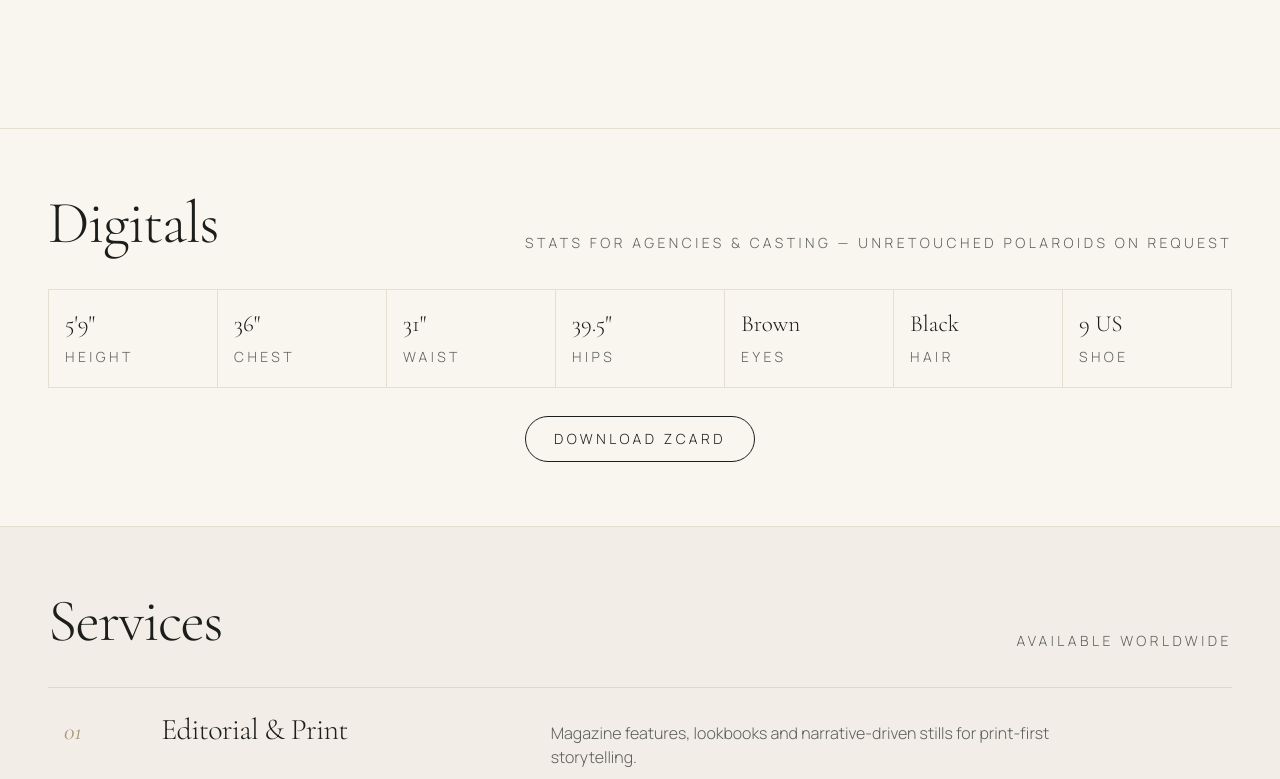
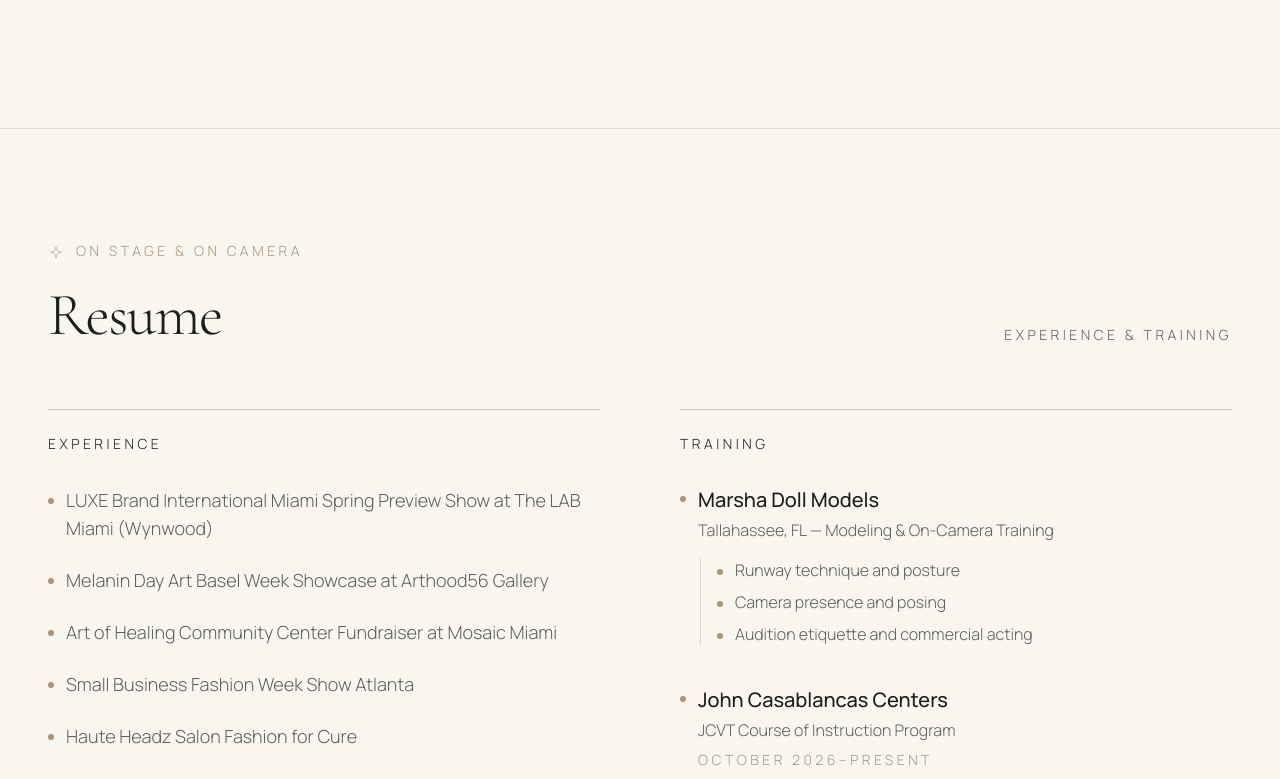
Before and after one commit to holygmusic-svg/chantae, a React (Create React App) app in the folder frontend/: page / in a window 1280 px wide. Shown: the part 1860-2639 px from the top of the page. Built offline with nearby package versions, Linux system fonts and the light colour scheme.

Commit message:
Place Resume section between Story and Digitals

```diff
--- a/frontend/src/App.js
+++ b/frontend/src/App.js
@@ -6,6 +6,7 @@ import { Nav } from "@/components/Nav";
 import { Hero } from "@/components/Hero";
 import { Marquee } from "@/components/Marquee";
 import { About } from "@/components/About";
+import { Resume } from "@/components/Resume";
 import { Digitals } from "@/components/Digitals";
 import { Services } from "@/components/Services";
 import { Gallery } from "@/components/Gallery";
@@ -48,6 +49,7 @@ function App() {
         <Hero />
         <Marquee />
         <About />
+        <Resume />
         <Digitals />
         <Services />
         <Gallery />
```
